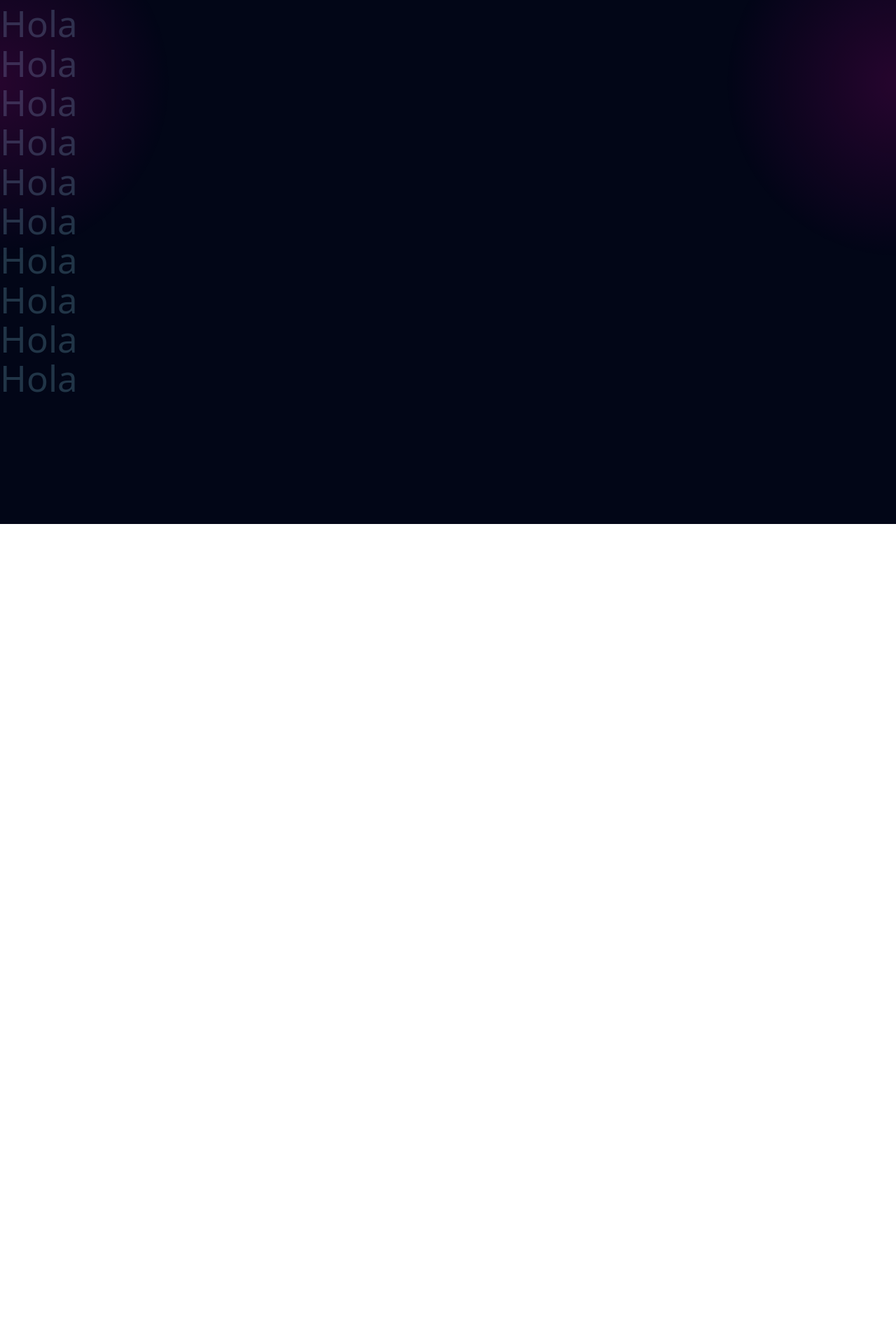
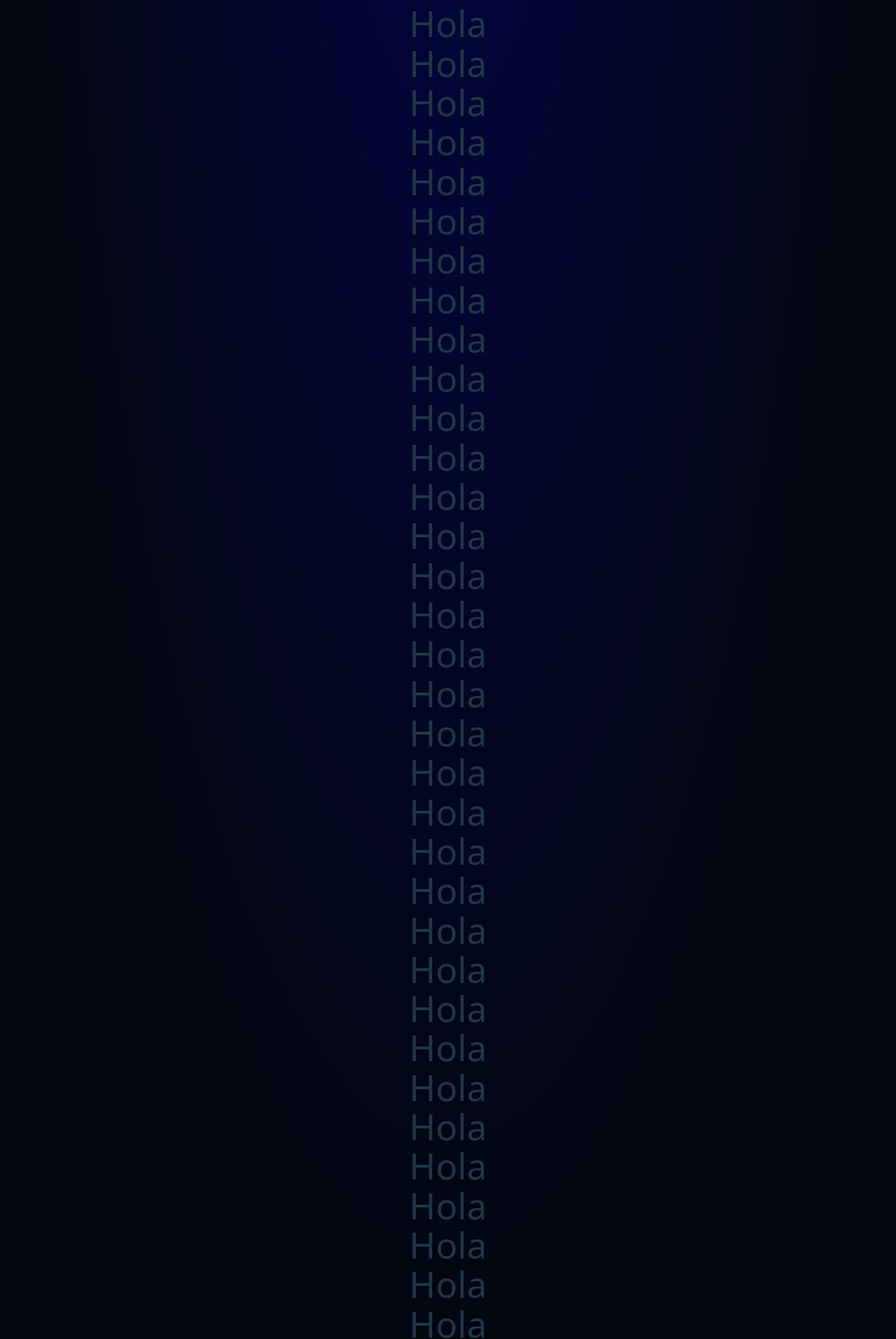
Before and after one commit to jegomezV/web-page-work, a React (Vite) app in the folder my-react-app/: page / in a window 1280 px wide. Shown: the part 51-1965 px from the top of the page at 70% size. Before the commit the page ends 800 px from the top, so only its background shows below. Built offline with nearby package versions, Linux system fonts and the light colour scheme.

Commit message:
Config Bg

```diff
--- a/my-react-app/src/App.css
+++ b/my-react-app/src/App.css
@@ -4,11 +4,9 @@
 
 body {
   margin: 0;
+  padding: 0;
   font-family: system-ui, -apple-system, BlinkMacSystemFont, 'Segoe UI', Roboto, Oxygen, Ubuntu, Cantarell, 'Open Sans', 'Helvetica Neue', sans-serif;
-  display: grid;
-  place-content: center;
   height: 100vh;
   width: 100vw;
-  overflow-x: hidden;
-  overflow-y: smooth;
+
 }
--- a/my-react-app/src/App.tsx
+++ b/my-react-app/src/App.tsx
@@ -3,8 +3,49 @@ import './App.css'
 function App() {
 
   return (
-    <div className=''>
+    <div className='min-h-screen flex flex-col justify-center items-center '>
       <h1 className='text-white font-bold'>Hola</h1>
+      <h1>Hola</h1>
+      <h1>Hola</h1>
+      <h1>Hola</h1>
+      <h1>Hola</h1>
+      <h1>Hola</h1>
+      <h1>Hola</h1>
+      <h1>Hola</h1>
+      <h1>Hola</h1>
+      <h1>Hola</h1>
+      <h1>Hola</h1>
+      <h1>Hola</h1>
+      <h1>Hola</h1>
+      <h1>Hola</h1>
+      <h1>Hola</h1>
+      <h1>Hola</h1>
+      <h1>Hola</h1>
+      <h1>Hola</h1>
+      <h1>Hola</h1>
+      <h1>Hola</h1>
+      <h1>Hola</h1>
+      <h1>Hola</h1>
+      <h1>Hola</h1>
+      <h1>Hola</h1>
+      <h1>Hola</h1>
+      <h1>Hola</h1>
+      <h1>Hola</h1>
+      <h1>Hola</h1>
+      <h1>Hola</h1>
+      <h1>Hola</h1>
+      <h1>Hola</h1>
+      <h1>Hola</h1>
+      <h1>Hola</h1>
+      <h1>Hola</h1>
+      <h1>Hola</h1>
+      <h1>Hola</h1>
+      <h1>Hola</h1>
+      <h1>Hola</h1>
+      <h1>Hola</h1>
+      <h1>Hola</h1>
+      <h1>Hola</h1>
+      <h1>Hola</h1>
       <h1>Hola</h1>
       <h1>Hola</h1>
       <h1>Hola</h1>
--- a/my-react-app/src/components/Bg.tsx
+++ /dev/null
@@ -1,14 +0,0 @@
-interface BgProps {
-  children: React.ReactNode;
-}
-
-export const Bg: React.FC<BgProps> = ({ children }): JSX.Element => {
-  return (
-    <div className="relative h-screen w-screen bg-slate-950">
-      <div className="fixed bottom-0 left-[-20%] right-0 top-[-10%] h-[500px] w-[500px] rounded-full bg-[radial-gradient(circle_farthest-side,rgba(255,0,182,.15),rgba(255,255,255,0))]"></div>
-      <div className="fixed bottom-0 right-[-20%] top-[-10%] h-[500px] w-[500px] rounded-full bg-[radial-gradient(circle_farthest-side,rgba(255,0,182,.15),rgba(255,255,255,0))]"></div>
-      {children}
-
-    </div>
-  )
-}
--- a/my-react-app/src/main.tsx
+++ b/my-react-app/src/main.tsx
@@ -2,13 +2,11 @@ import React from 'react'
 import ReactDOM from 'react-dom/client'
 import App from './App.tsx'
 import './index.css'
-import { Bg } from './components/Bg.tsx'
 
 ReactDOM.createRoot(document.getElementById('root')!).render(
   <React.StrictMode>
-      <Bg>
-        <App />
-      </Bg>
-
+    <div className="absolute overflow-x-hidden top-0 z-[-2] w-screen bg-color-bg1 bg-[radial-gradient(ellipse_50%_90%_at_50%_-20%,rgba(1,2,200,0.3),rgba(255,255,255,0))]">
+      <App />
+    </div>
   </React.StrictMode>,
 )
```
